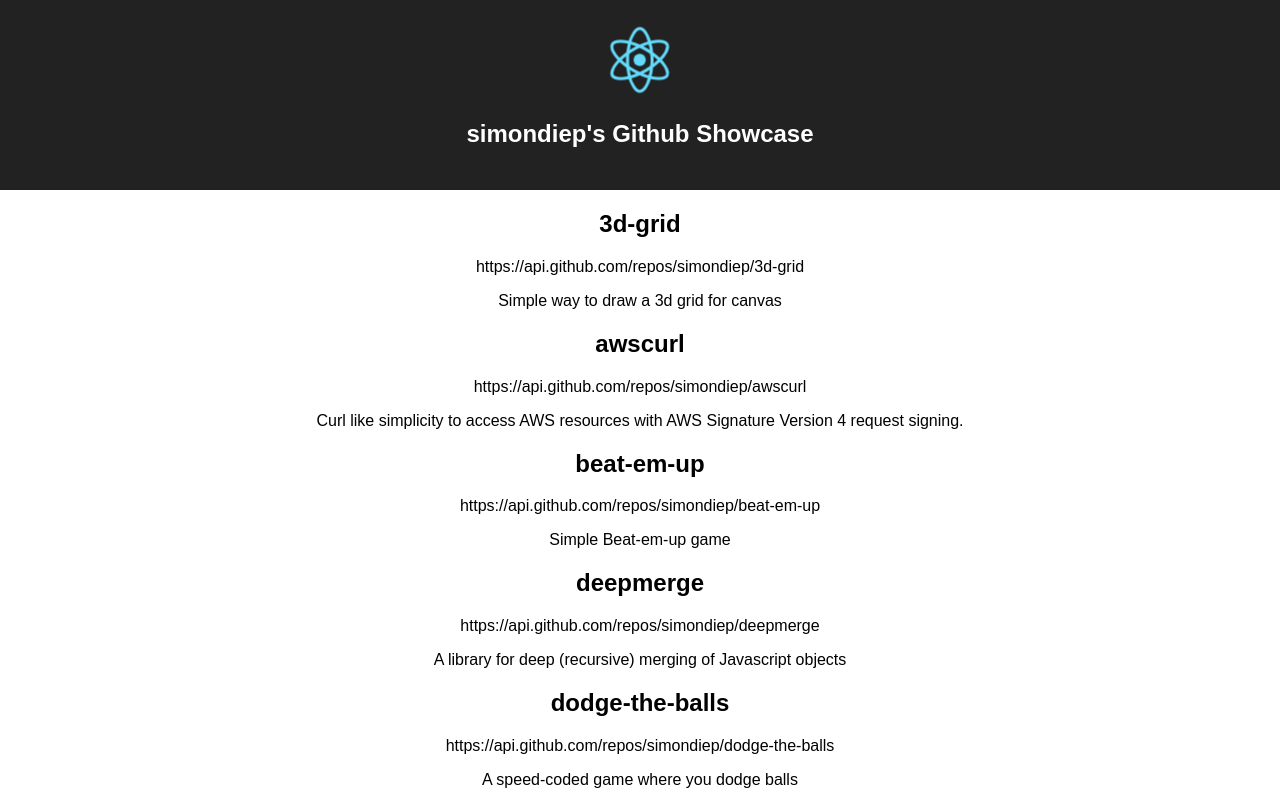
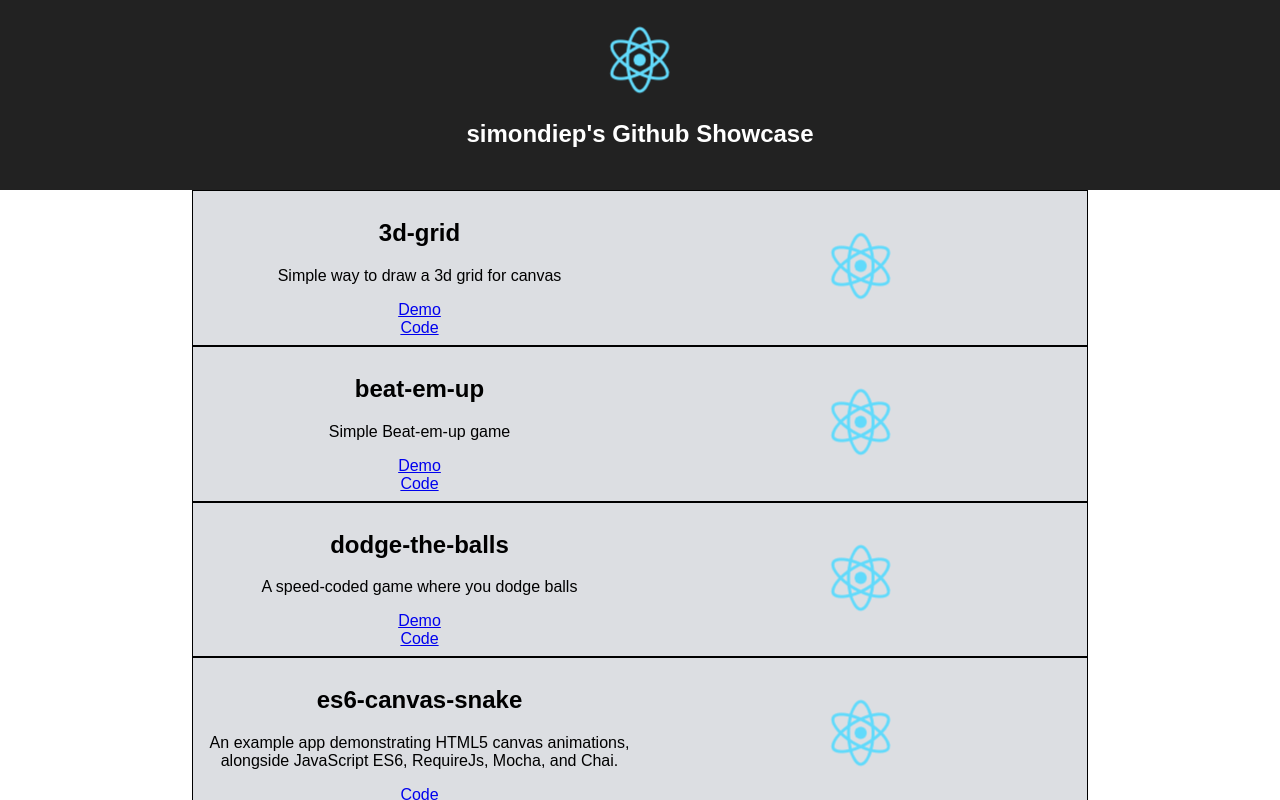
Before and after one commit to simondiep/github-project-showcase, a React (Create React App) app: page / in a window 1280 px wide. Shown: the top 800 px of the page. Built offline with nearby package versions, Linux system fonts and the light colour scheme.

Commit message:
Created new RepoCard component

```diff
--- a/src/App.js
+++ b/src/App.js
@@ -3,6 +3,7 @@ import logo from "./logo.svg";
 import "./App.css";
 // TODO Load this externally
 import repositories from "./repositories.json";
+import RepoCard from "./components/RepoCard";
 
 const GITHUB_USERNAME = "simondiep";
 
@@ -31,11 +32,7 @@ class App extends Component {
           <h1 className="App-title">{`${GITHUB_USERNAME}'s Github Showcase`}</h1>
         </header>
         {this.state.repositories.map(repo => (
-          <React.Fragment key={repo.id}>
-            <h2>{repo.name}</h2>
-            <p>{repo.url}</p>
-            <p>{repo.description}</p>
-          </React.Fragment>
+          <RepoCard repo={repo} />
         ))}
       </div>
     );
--- /dev/null
+++ b/src/components/RepoCard.css
@@ -0,0 +1,14 @@
+.RepoCard {
+  background-color: #dcdee2;
+  width: 70%;
+  margin: auto;
+  padding: 5px;
+  border: 1px solid black;
+}
+
+.RepoCardInfo {
+  width: 50%;
+}
+
+.RepoCardImage {
+}
--- /dev/null
+++ b/src/components/RepoCard.js
@@ -0,0 +1,30 @@
+import React from "react";
+import "./RepoCard.css";
+import logo from "../logo.svg";
+
+const RepoCard = ({ repo }) => {
+  if (repo.fork) {
+    return null;
+  }
+  return (
+    <table class="RepoCard" key={repo.id}>
+      <tr>
+        <td class="RepoCardInfo">
+          <h2>{repo.name}</h2>
+          <p>{repo.description}</p>
+          {repo.homepage && (
+            <div>
+              <a href={repo.homepage}>Demo</a>
+            </div>
+          )}
+          <a href={repo.svn_url}>Code</a>
+        </td>
+        <td class="RepoCardImage">
+          <img src={logo} className="App-logo" alt="logo" />
+        </td>
+      </tr>
+    </table>
+  );
+};
+
+export default RepoCard;
```
Also changed, not shown: 1 other file (tests, documents, lock files or other folders).
